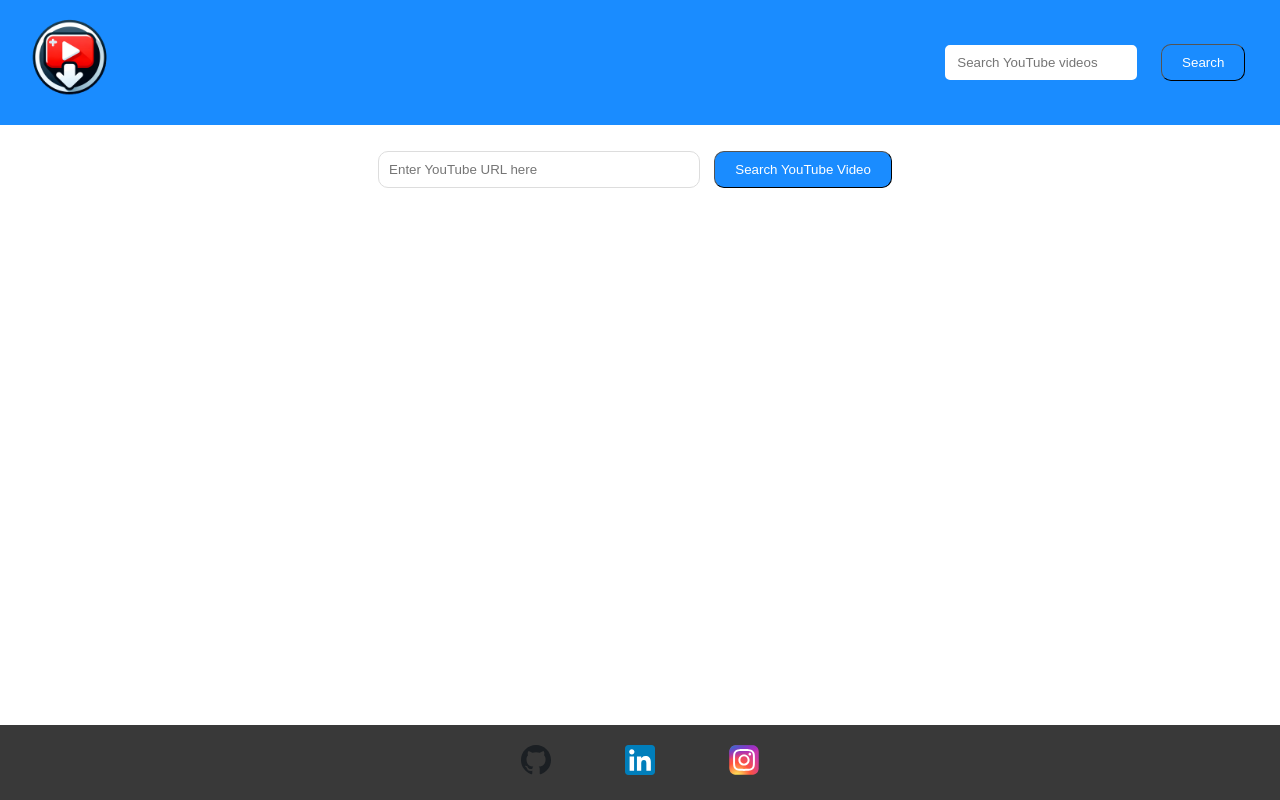
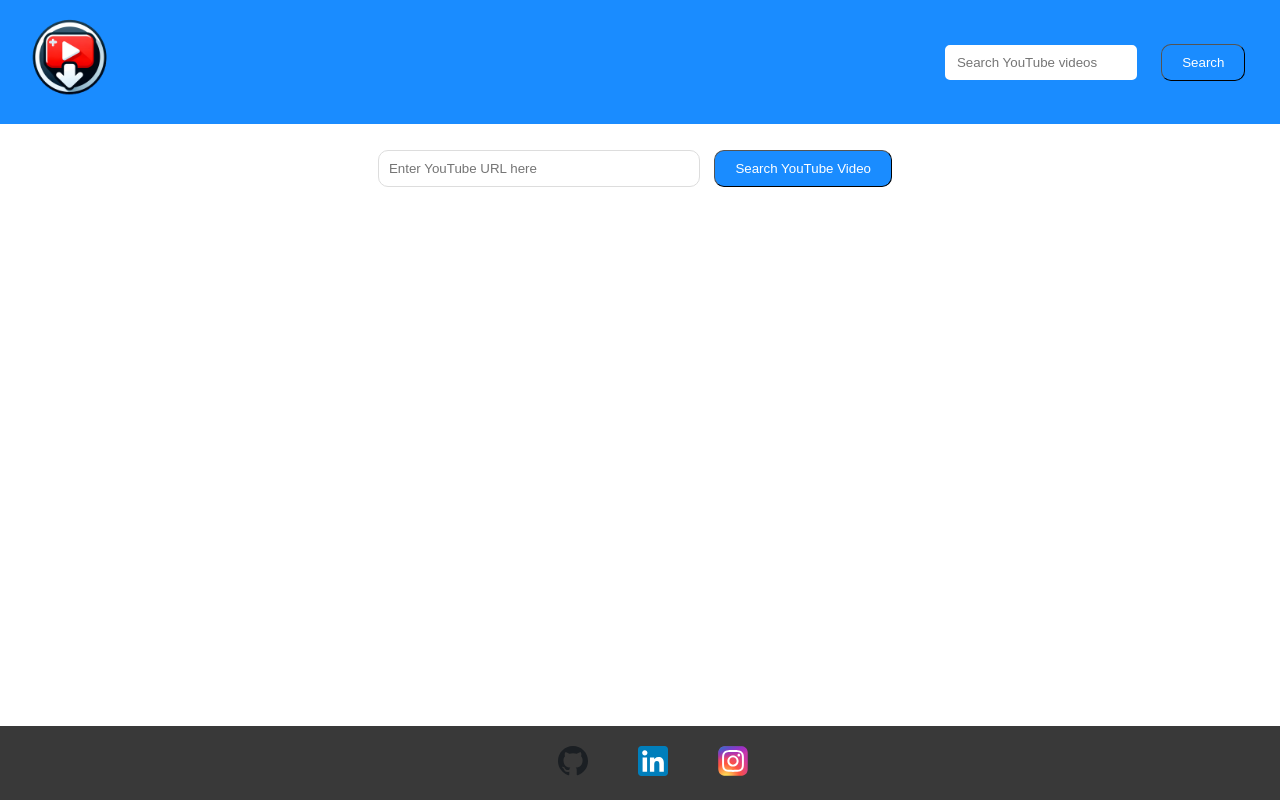
Before and after one commit to pbrnx/YOUTUBE-DOWNLOADER, a Flask app: page / in a window 1280 px wide. Run offline with Flask 3, Linux system fonts and the light colour scheme; some libraries are stand-ins or nearby versions.

Commit message:
atualização css + html

```diff
--- a/main.py
+++ b/main.py
@@ -44,6 +44,7 @@
     url = request.form.get('url')
     if not url:
         return jsonify({'error': 'Missing URL'}), 400
+
 
     try:
         yt = YouTube(url)
--- a/static/style.css
+++ b/static/style.css
@@ -1,28 +1,39 @@
+@font-face {
+  font-family: 'SF-Pro';
+  src: url('/assets/SF-Pro.ttf') format('opentype');
+}
 
-@import url('https://fonts.googleapis.com/css2?family=Open+Sans:ital,wght@0,300..800;1,300..800&display=swap');
-
-
-  body {
-    font-family: "Open Sans", sans-serif;
-    background-color: #ffffff;
-    text-align: center;
+html, body {
+  height: 100%;
   margin: 0;
   padding: 0;
+  text-align: center;
+  zoom: 100%;
 }
 
-  #videoThumbnail{
-    width: 400px;
+html, button, body, h3 {
+  font-family: sans-serif;
+  font-weight: 100;
+}
+
+h3 {
+  font-size: 24px;
+}
+
+#videoThumbnail {
+  width: 100%;
+  max-width: 400px;
   border-radius: 20px;
-
 }
 
 #youtubeUrl {
-    width: 300px;
+  width: 80%;
+  max-width: 300px;
   padding: 10px;
   margin-bottom: 10px;
   border: 1px solid #ddd;
   border-radius: 10px;
-    margin-top:2% ;
+  margin-top: 2%;
 }
 
 #fetchResolutionsButton, #downloadButton, #downloadAudioButton, #youtubeSearchButton {
@@ -33,29 +44,12 @@
   border-radius: 10px;
   cursor: pointer;
   transition: transform 0.3s ease;
-    margin: 0 10px;
-
+  margin: 10px;
 }
-
-
-
- #searchResultsDropdown {
-    padding: 8px 10px;
-    margin-top: 10px;
-    width: 300px;
-    border: 2px solid #ddd;
-    border-radius: 5px;
-    display: block;
-}
-
-
-
-
-
 
 #fetchResolutionsButton:hover, #downloadButton:hover, #downloadAudioButton:hover, #youtubeSearchButton:hover {
   background-color: #00458a;
-    transform: scale(1.05)
+  transform: scale(1.05);
 }
 
 #resolutionList {
@@ -70,17 +64,20 @@
 
 #message {
   margin-top: 20px;
-    margin-bottom:200px;
+}
+
+#main {
+  padding-bottom: 200px;
 }
 
 #progressContainer {
-    width: 300px;
+  width: 80%;
+  max-width: 300px;
   background-color: #ddd;
   border-radius: 4px;
   margin: 20px auto;
   overflow: hidden;
 }
-
 
 #progressBar {
   height: 20px;
@@ -103,6 +100,7 @@
 .footer-content a {
   display: inline-block;
   text-decoration: none;
+  padding-left: 2%;
 }
 
 .social-icon img {
@@ -110,20 +108,15 @@
   height: 30px;
   margin: 0 10px;
   transition: transform 0.5s ease;
-    padding-left: 25px;
-    padding-right: 25px;
 }
 
 .social-icon:hover img {
   transform: scale(1.4);
 }
 
-
-
 #listContainer {
   margin: 25px;
 }
-
 
 .resolution-button {
   padding: 10px 10px;
@@ -138,11 +131,7 @@
 
 .resolution-button.active, .resolution-button:hover {
   background-color: #00458a;
-
-
-
 }
-
 
 .site-header {
   background-color: #1a8cff;
@@ -150,7 +139,6 @@
   display: flex;
   align-items: center;
   justify-content: space-between;
-
 }
 
 .header-content {
@@ -178,8 +166,6 @@
   outline: none;
   width: 52.5%;
 }
-
-
 
 #youtubeSearchButton:hover {
   background-color: #00458a;
@@ -212,8 +198,7 @@
 }
 
 .video-title {
-    font-size: 14px;
-
+  font-size: 200px;
 }
 
 .header-content {
@@ -259,14 +244,23 @@
   text-overflow: ellipsis;
 }
 
-@media (max-width:768px){
-    #youtubeSearchButton{
+@media (max-width: 768px) {
+  #youtubeSearchButton {
     margin-top: 3%;
   }
 
   .results-container {
+    width: 250px;
+  }
 
-    width: 250px;
+  #progressContainer {
+    width: 90%;
+    max-width: none;
+  }
 
+  #youtubeUrl, #fetchResolutionsButton, #downloadButton, #downloadAudioButton {
+    width: 90%;
+    max-width: none;
+    margin: 10px auto;
   }
 }
--- a/templates/index.html
+++ b/templates/index.html
@@ -34,6 +34,8 @@
     <button id="downloadButton" class="action-button" style="display:none;">Download Video</button>
     <button id="downloadAudioButton" class="action-button" style="display:none;">Download Audio</button>
 
+
+    <div id="main">
         <div id="videoInfo">
             <h3 id="videoTitle"></h3>
             <img id="videoThumbnail" src="">
@@ -43,8 +45,10 @@
             <div id="progressBar"></div>
         </div>
 
-    <div id="message"></div>
+        <div id="message">
         <p id="message"></p>
+        </div>
+    </div>
 
     <footer>
         <div class="footer-content">
```
Also changed, not shown: static/script.js (+12 -2 lines), 1 other file. Lines whose indentation alone changed are shown as unchanged.
